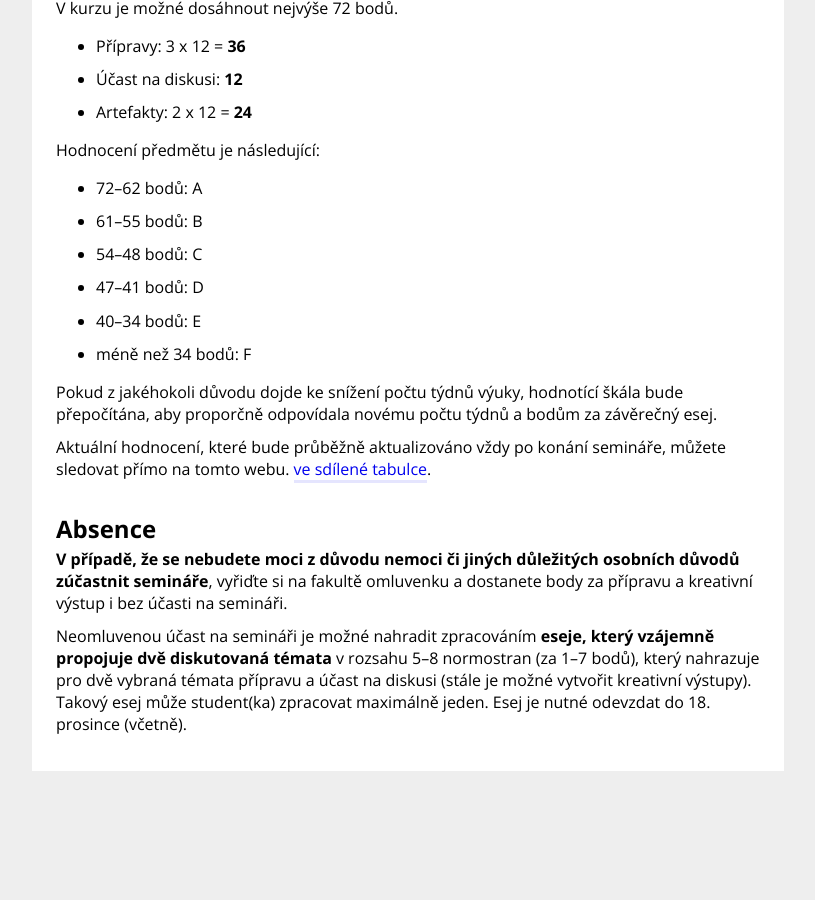
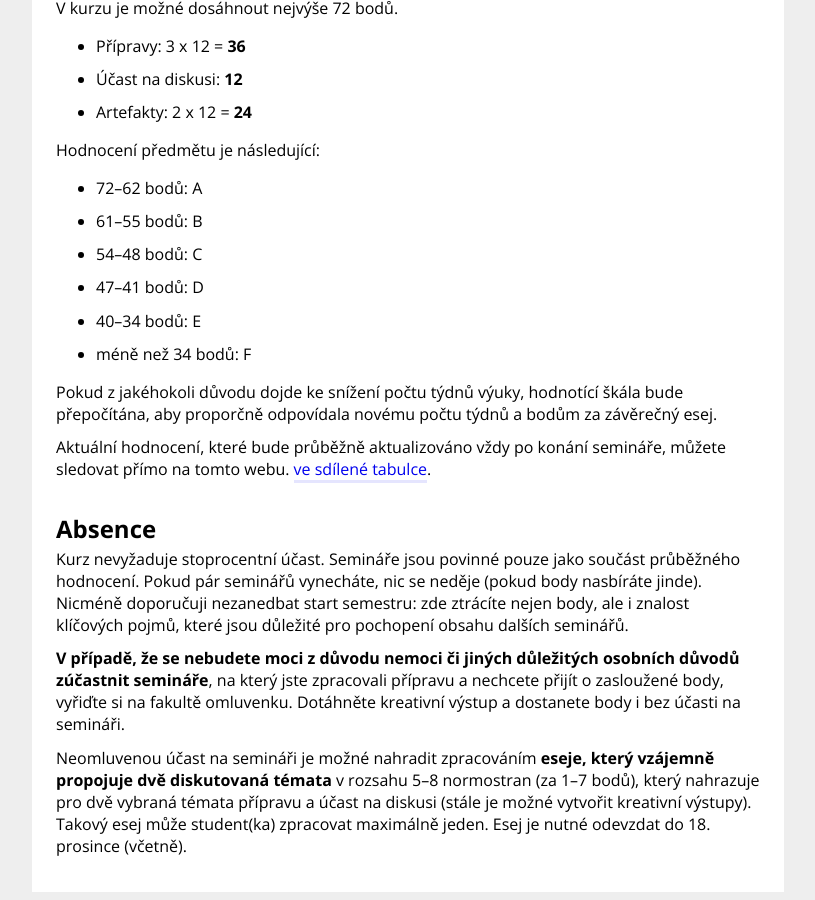
Before and after one commit to jan-martinek/ktai.peerb, a Jekyll site: the page built from assessment.md, in a window 1280 px wide and 900 px high, scrolled down 2793 px. Shown: the whole window, without its empty margins (232-1047 px from the left). Built offline with Jekyll 4.4.1, drawn with Linux system fonts in a browser that asks for light colours; before the commit the page ends 3572 px from its top, so only the background shows below that.

Commit message:
Missed classes clarification

```diff
--- a/assessment.md
+++ b/assessment.md
@@ -93,6 +93,8 @@ Aktuální hodnocení, které bude průběžně aktualizováno vždy po konání
 
 ## Absence
 
-**V případě, že se nebudete moci z důvodu nemoci či jiných důležitých osobních důvodů zúčastnit semináře**, vyřiďte si na fakultě omluvenku a dostanete body za přípravu a kreativní výstup i bez účasti na semináři.
+Kurz nevyžaduje stoprocentní účast. Semináře jsou povinné pouze jako součást průběžného hodnocení. Pokud pár seminářů vynecháte, nic se neděje (pokud body nasbíráte jinde). Nicméně doporučuji nezanedbat start semestru: zde ztrácíte nejen body, ale i znalost klíčových pojmů, které jsou důležité pro pochopení obsahu dalších seminářů.
+
+**V případě, že se nebudete moci z důvodu nemoci či jiných důležitých osobních důvodů zúčastnit semináře**, na který jste zpracovali přípravu a nechcete přijít o zasloužené body, vyřiďte si na fakultě omluvenku. Dotáhněte kreativní výstup a dostanete body i bez účasti na semináři.
 
 Neomluvenou účast na semináři je možné nahradit zpracováním **eseje, který vzájemně propojuje dvě diskutovaná témata** v rozsahu 5–8 normostran (za 1–7 bodů), který nahrazuje pro dvě vybraná témata přípravu a účast na diskusi (stále je možné vytvořit kreativní výstupy). Takový esej může student(ka) zpracovat maximálně jeden. Esej je nutné odevzdat do 18. prosince (včetně).
```
